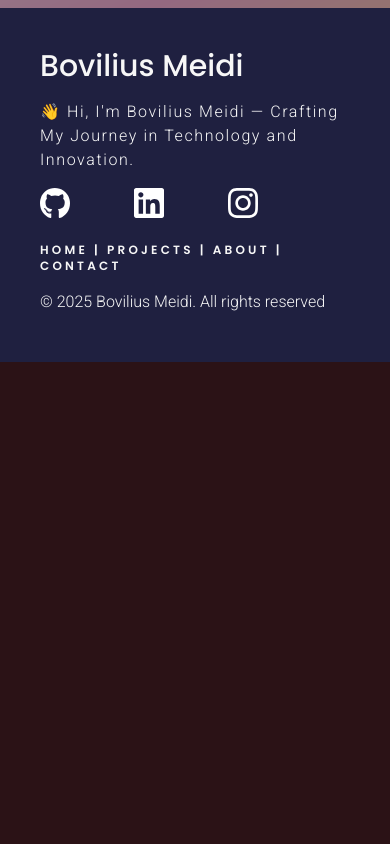
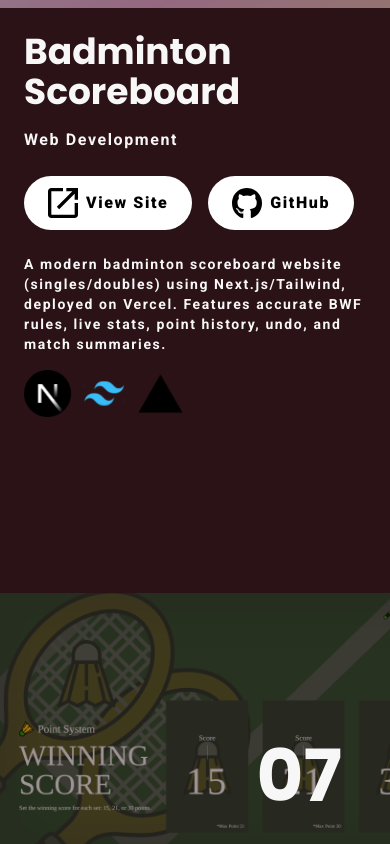
Before and after one commit to BoviliusMeidi/Portfolio, a React (Vite) app: page /projects in a window 390 px wide. Shown: the part 5900-6744 px from the top of the page. Before the commit the page ends 6262 px from the top, so only its background shows below. Built offline with nearby package versions, Linux system fonts and the light colour scheme; a web font is replaced by a local one.

Commit message:
feat(pages) : update projects for BadmintonScore Project

```diff
--- a/src/pages/Projects.jsx
+++ b/src/pages/Projects.jsx
@@ -15,6 +15,7 @@ import PharmaCheckPicture from "../assets/images/projects/PharmaCheckPicture.png
 import SudokuBoviPicture from "../assets/images/projects/SudokuBoviPicture.png";
 import TicTacToeBoviPicture from "../assets/images/projects/TicTacToeBoviPicture.png";
 import InspireFlowPicture from "../assets/images/projects/InspireFlowPicture.png";
+import BadmintonScorePicture from "../assets/images/projects/BadmintonScorePicture.png";
 
 const Projects = () => {
   return (
@@ -130,7 +131,7 @@ const Projects = () => {
         <div className="absolute z-0 bottom-0 right-[-18%] md:w-2/3 overflow-hidden">
           <img
             src={TicTacToeBoviPicture}
-            alt="Screenshot of PharmaCheck"
+            alt="Screenshot of TicTacToe.Bovi"
             className="h-1/2 md:h-screen object-cover opacity-55"
           />
         </div>
@@ -158,6 +159,29 @@ const Projects = () => {
           />
         </div>
       </MyProject>
+      <MyProject
+        backgroundColor={"bg-primary"}
+        title={"Badminton Scoreboard"}
+        category={"Web Development"}
+        number={"07"}
+        positionNumber={"right"}
+        position={"start"}
+        description={
+          "A modern badminton scoreboard website (singles/doubles) using Next.js/Tailwind, deployed on Vercel. Features accurate BWF rules, live stats, point history, undo, and match summaries."
+        }
+        noSite={false}
+        linkSite={"https://badmintonscore-web.vercel.app/"}
+        linkGithub={"https://github.com/BoviliusMeidi/badmintonscore-web"}
+        languagePicture={NextJSTailwindVercel}
+      >
+        <div className="absolute z-0 bottom-0 right-[-18%] md:w-2/3 overflow-hidden">
+          <img
+            src={BadmintonScorePicture}
+            alt="Screenshot of Badminton Score"
+            className="h-1/2 md:h-screen object-cover opacity-55"
+          />
+        </div>
+      </MyProject>
       <Footer />
     </>
   );
```
